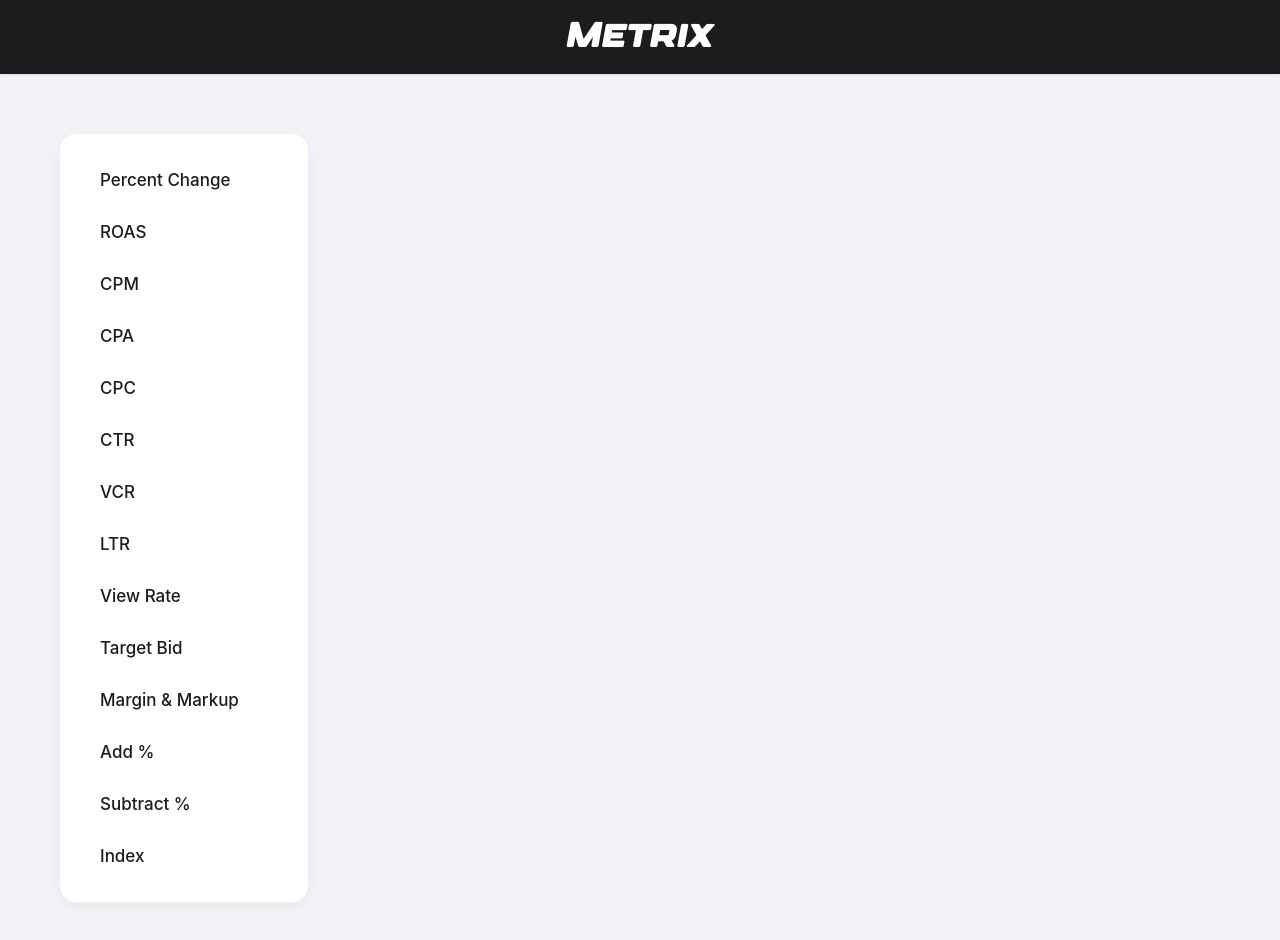
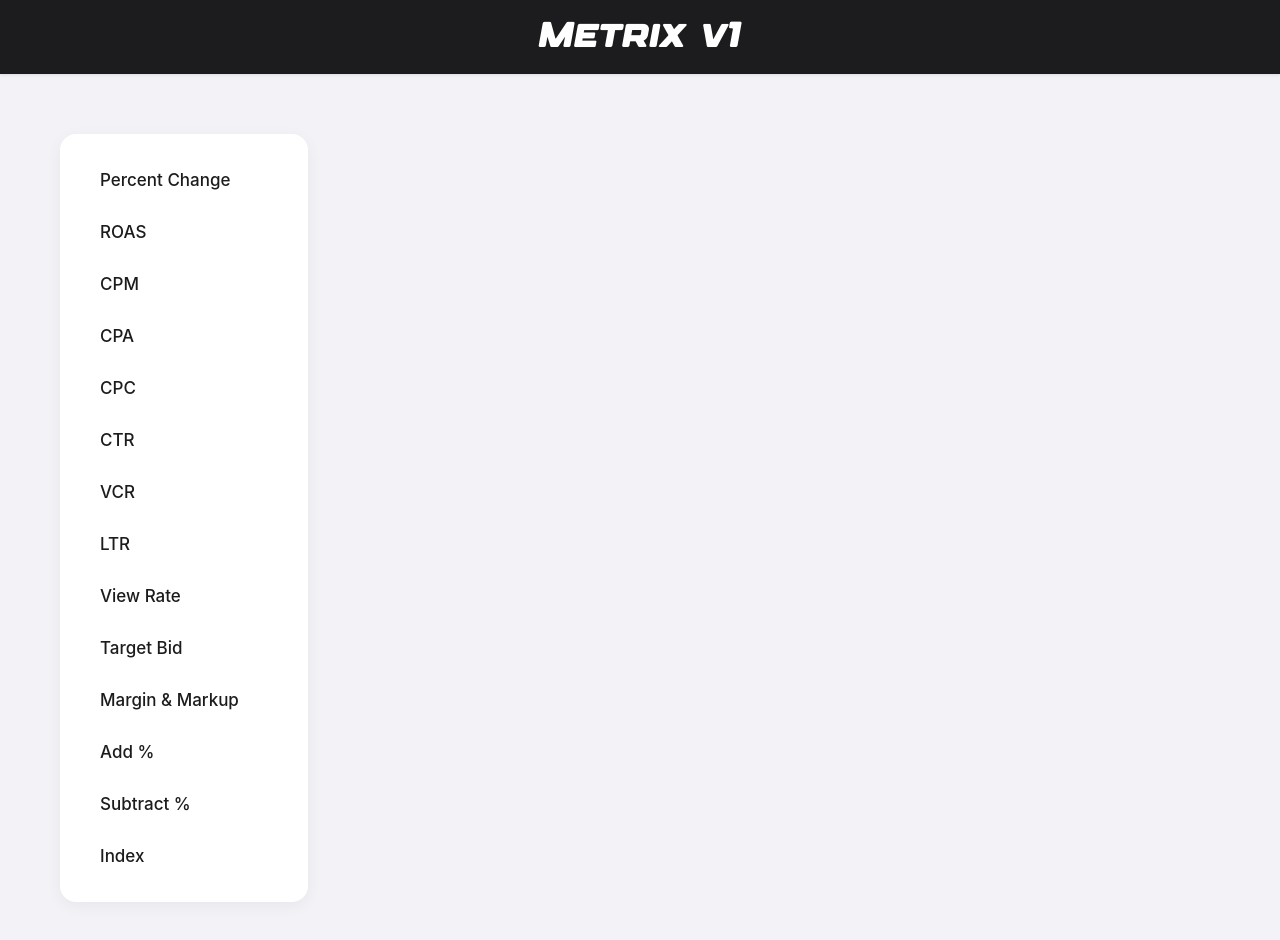
Before and after one commit to MawiRecon/metrix_fa, a plain HTML site: page index.html in a window 1280 px wide. Drawn offline with nearby package versions, Linux system fonts and the light colour scheme; files whose address does not match are found by name.

Commit message:
update copy and styles

```diff
--- a/index.html
+++ b/index.html
@@ -26,7 +26,7 @@
 <body>
 
     <div class="header">
-        <h1>Metrix</h1>
+        <h1>Metrix v1</h1>
     </div>
 
     <!-- Main container for sidebar and calculator -->
```
